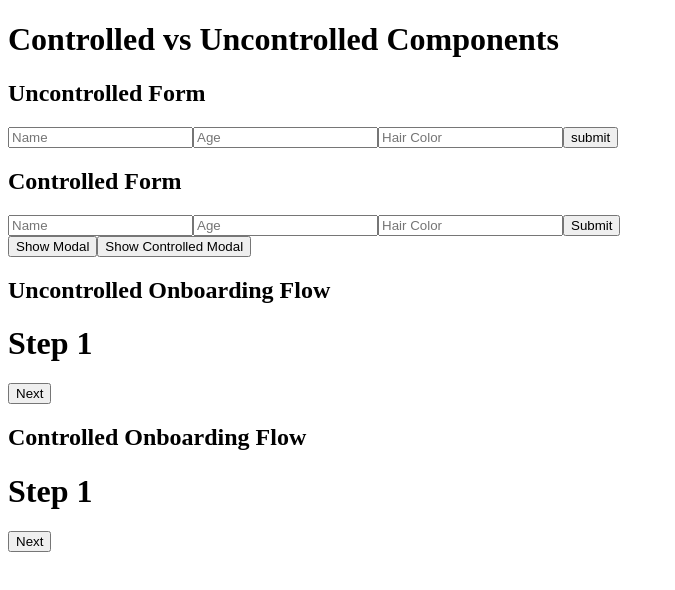
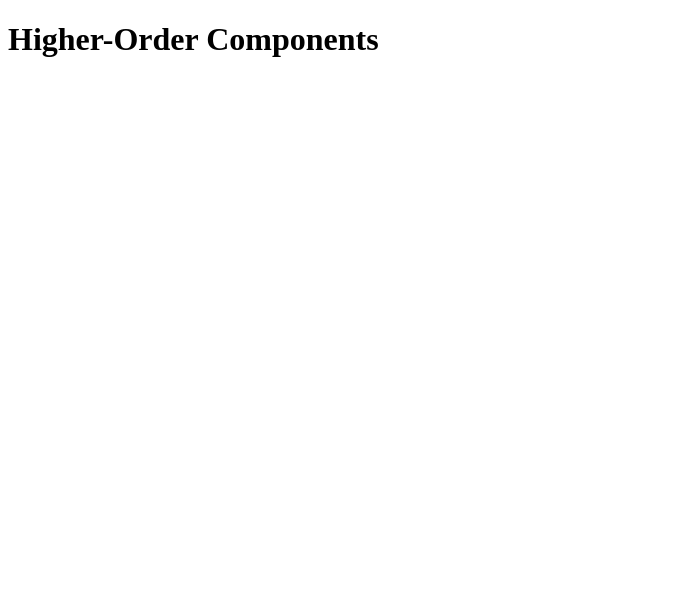
Before and after one commit to JuntingLiu/ReactDesignPatterns, a React (Create React App) app: page / in a window 1280 px wide. Shown: the top 590 px of the page, without its empty margins (0-675 px from the left). Built offline with nearby package versions, Linux system fonts and the light colour scheme.

Commit message:
feat: readme update

```diff
--- a/src/App.js
+++ b/src/App.js
@@ -1,84 +1,10 @@
-import { useState } from 'react'
-import UncontrolledForm from './UncontrolledForm'
-import ControlledForm from './ControlledForm';
-import UncontrolledModal from './UncontrolledModal'
-import ControlledModal from './ControlledModal'
-import UncontrolledOnboardingFlow from './UncontrolledOnboardingFlow';
-import ControlledOnboardingFlow from './ControlledOnboardingFlow';
 
-const StepOne = ({ goToNext }) => (
-  <>
-    <h1>Step 1</h1>
-    <button onClick={() => goToNext({ name: 'Junting' })}>Next</button>
-  </>
-)
-const StepTwo = ({ goToNext }) => (
-  <>
-    <h1>Step 2</h1>
-    <button onClick={() => goToNext({ age: 68 })}>Next</button>
-  </>
-)
-const StepThree = ({ goToNext }) =>(
-  <>
-    <h1>Step 3</h1>
-    <p>Congratulations! You qualify for our senior discount</p>
-    <button onClick={() => goToNext({ hairColor: 'black' })}>Next</button>
-  </>
-)
-const StepFour = ({ goToNext }) => (
-  <>
-    <h1>Step 4</h1>
-    <button onClick={() => goToNext({ hobby: 'Drink Coffee' })}>Next</button>
-  </>
-)
 
 function App() {
-  const [shouldShow, setShouldShow] = useState(false)
-  const [onboardingData, setOnboardingData] = useState({})
-  const [currentIndex, setCurrentIndex] = useState(0)
-
-  const handleDisplayModal = (state) => {
-    setShouldShow(state)
-  }
-
-  const goToNext = stepData => {
-    setOnboardingData({ ...onboardingData, ...stepData })
-
-    if ((onboardingData.age && onboardingData.age >= 62) ? currentIndex >= 3 : currentIndex >= 2) {
-      console.log('Finish data:', stepData)
-    } else {
-      setCurrentIndex(currentIndex + 1)
-    }
-  }
 
   return (
     <>
-      <h1>Controlled vs Uncontrolled Components</h1>
-      <UncontrolledForm />
-      <ControlledForm />
-      {/* Uncontrolled Modal */}
-      <UncontrolledModal />
-      {/* Controlled Modal */}
-      <button onClick={() => handleDisplayModal(true)}>Show Controlled Modal</button>
-      <ControlledModal shouldShow={shouldShow} displayModal={handleDisplayModal}/>
-      <h2>Uncontrolled Onboarding Flow</h2>
-      <UncontrolledOnboardingFlow onFinish={(data) => console.log('Finish:', data)}>
-        <StepOne />
-        <StepTwo />
-        <StepThree />
-        <StepFour />
-      </UncontrolledOnboardingFlow>
-      <h2>Controlled Onboarding Flow</h2>
-      <ControlledOnboardingFlow
-        currentIndex={currentIndex}
-        onNext={goToNext}
-        onFinish={(data) => console.log('Finish:', data)}
-        >
-        <StepOne />
-        <StepTwo />
-        { onboardingData.age >= 60 && <StepThree /> }
-        <StepFour />
-      </ControlledOnboardingFlow>
+      <h1>Higher-Order Components</h1>
     </>
   );
 }
--- a/src/ControlledForm.js
+++ /dev/null
@@ -1,53 +0,0 @@
-import React, { useState, useEffect } from 'react'
-
-const ControlledForm = () => {
-  const [name, setName] = useState("")
-  const [age, setAge] = useState("")
-  const [hairColor, setHairColor] = useState("")
-  const [nameInputError, setNameInputError] = useState("")
-
-  useEffect(() => {
-
-    return () => {
-      if (name.length < 2) {
-        setNameInputError("Name must be two or more characters.");
-      } else {
-        setNameInputError("")
-      }
-    }
-  }, [name, age, hairColor])
-
-
-  return (
-    <>
-      <h2>Controlled Form</h2>
-      <form>
-        <input
-          name="name"
-          type="text"
-          placeholder='Name'
-          value={name}
-          onChange={e => setName(e.target.value)}
-        />
-        {nameInputError && <p>{nameInputError}</p>}
-        <input
-          name="age"
-          type="number"
-          placeholder='Age'
-          value={age}
-          onChange={e => setAge(e.target.value)}
-        />
-        <input
-          name="hairColor"
-          type="text"
-          placeholder='Hair Color'
-          value={hairColor}
-          onChange={e => setHairColor(e.target.value)}
-        />
-        <button>Submit</button>
-      </form>
-    </>
-  )
-}
-
-export default ControlledForm
--- a/src/ControlledModal.js
+++ /dev/null
@@ -1,39 +0,0 @@
-import React from 'react'
-import styled from 'styled-components'
-
-const ModalBackground = styled.div`
-  position: fixed;
-  z-index: 1;
-  top: 0;
-  right: 0;
-  bottom: 0;
-  left: 0;
-  width: 100vw;
-  height: 100vh;
-  overflow: hidden;
-  background-color: rgba(0, 0, 0, 0.5);
-`
-const ModalBody = styled.div`
-  width: 50%;
-  padding: 20px;
-  margin: 10% auto;
-  background-color: white;
-`
-
-export default function Modal({ shouldShow, displayModal, children }) {
-  return (
-    <>
-      {
-        shouldShow && (
-          <ModalBackground onClick={() => displayModal(false)}>
-            {/* 阻止事件冒泡，导致组件关闭 */}
-            <ModalBody onClick={(e) => e.stopPropagation()}>
-              <button onClick={() => displayModal(false)}>Hide Controlled Modal</button>
-              { children }
-            </ModalBody>
-          </ModalBackground>
-        )
-      }
-    </>
-  )
-}
--- a/src/ControlledOnboardingFlow.js
+++ /dev/null
@@ -1,16 +0,0 @@
-import React from 'react'
-
-const ControlledOnboardingFlow = ({ children, currentIndex, onFinish, onNext }) => {
-  const currentChild = React.Children.toArray(children)[currentIndex]
-
-  const goToNext = stepData => {
-    onNext(stepData)
-  }
-
-  if (React.isValidElement(currentChild)) {
-    return React.cloneElement(currentChild, { goToNext })
-  }
-  return currentChild
-}
-
-export default ControlledOnboardingFlow
--- a/src/UncontrolledForm.js
+++ /dev/null
@@ -1,29 +0,0 @@
-import React from 'react'
-
-const UncontrolledForm = () => {
-  const nameInput = React.createRef();
-  const ageInput = React.createRef();
-  const hairColorInput = React.createRef();
-
-  const handleSubmit = (e) => {
-    // 阻止表单提交时默认行为
-    e.preventDefault();
-    console.log(nameInput.current.value);
-    console.log(ageInput.current.value);
-    console.log(hairColorInput.current.value);
-  }
-
-  return (
-    <>
-      <h2>Uncontrolled Form</h2>
-      <form onSubmit={handleSubmit}>
-        <input type="text" name="name" placeholder='Name' ref={nameInput}/>
-        <input type="number" name="age" placeholder='Age' ref={ageInput}/>
-        <input type="text" name="hairColor" placeholder='Hair Color' ref={hairColorInput}/>
-        <input type="submit" value={"submit"} />
-      </form>
-    </>
-  )
-}
-
-export default UncontrolledForm
--- a/src/UncontrolledModal.js
+++ /dev/null
@@ -1,42 +0,0 @@
-import React, { useState } from 'react'
-import styled from 'styled-components'
-
-const ModalBackground = styled.div`
-  position: fixed;
-  z-index: 1;
-  top: 0;
-  right: 0;
-  bottom: 0;
-  left: 0;
-  width: 100vw;
-  height: 100vh;
-  overflow: hidden;
-  background-color: rgba(0, 0, 0, 0.5);
-`
-const ModalBody = styled.div`
-  width: 50%;
-  padding: 20px;
-  margin: 10% auto;
-  background-color: white;
-`
-
-export default function Modal({ children }) {
-  const [shouldShow, setShouldShow] = useState(false)
-
-  return (
-    <>
-      <button onClick={() => setShouldShow(true)}>Show Modal</button>
-      {
-        shouldShow && (
-          <ModalBackground onClick={() => setShouldShow(false)}>
-            {/* 阻止事件冒泡，导致组件关闭 */}
-            <ModalBody onClick={(e) => e.stopPropagation()}>
-              <button onClick={() => setShouldShow(false)}>Hide Modal</button>
-              { children }
-            </ModalBody>
-          </ModalBackground>
-        )
-      }
-    </>
-  )
-}
--- a/src/UncontrolledOnboardingFlow.js
+++ /dev/null
@@ -1,32 +0,0 @@
-import React, { useState } from 'react'
-
-const UncontrolledOnboardingFlow = ({ children, onFinish }) => {
-  const [onboardingData, setOnboardingData] = useState({})
-  const [currentIndex, setCurrentIndex] = useState(0)
-
-  const currentChild = React.Children.toArray(children)[currentIndex]
-
-  const goToNext = stepData => {
-    const nextIndex = currentIndex + 1;
-    const updatedData = {
-      ...onboardingData,
-      ...stepData
-    }
-    console.log(`Step${currentIndex} data:`, updatedData);
-
-    if (nextIndex < children.length) {
-      setCurrentIndex(currentIndex + 1)
-    } else {
-      onFinish(updatedData)
-    }
-
-    setOnboardingData(updatedData)
-  }
-
-  if (React.isValidElement(currentChild)) {
-    return React.cloneElement(currentChild, { goToNext })
-  }
-  return currentChild
-}
-
-export default UncontrolledOnboardingFlow
```
